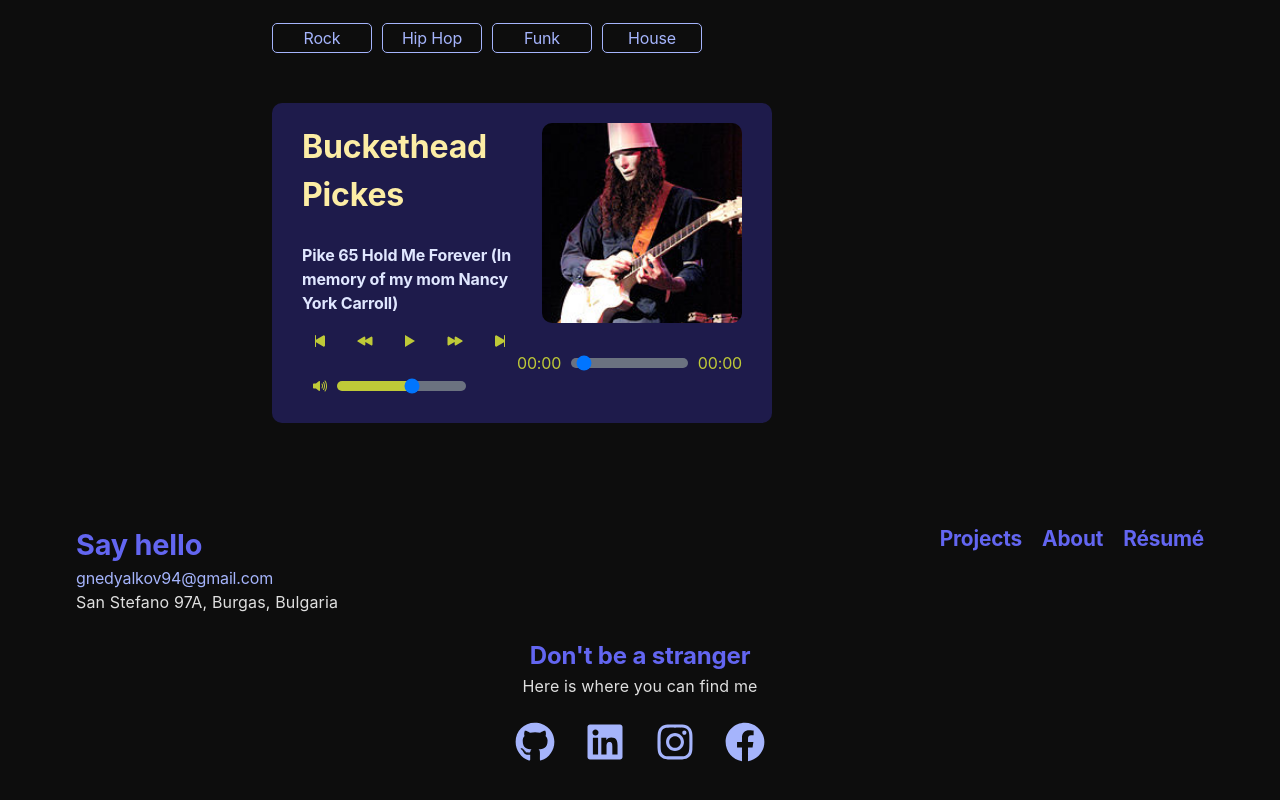
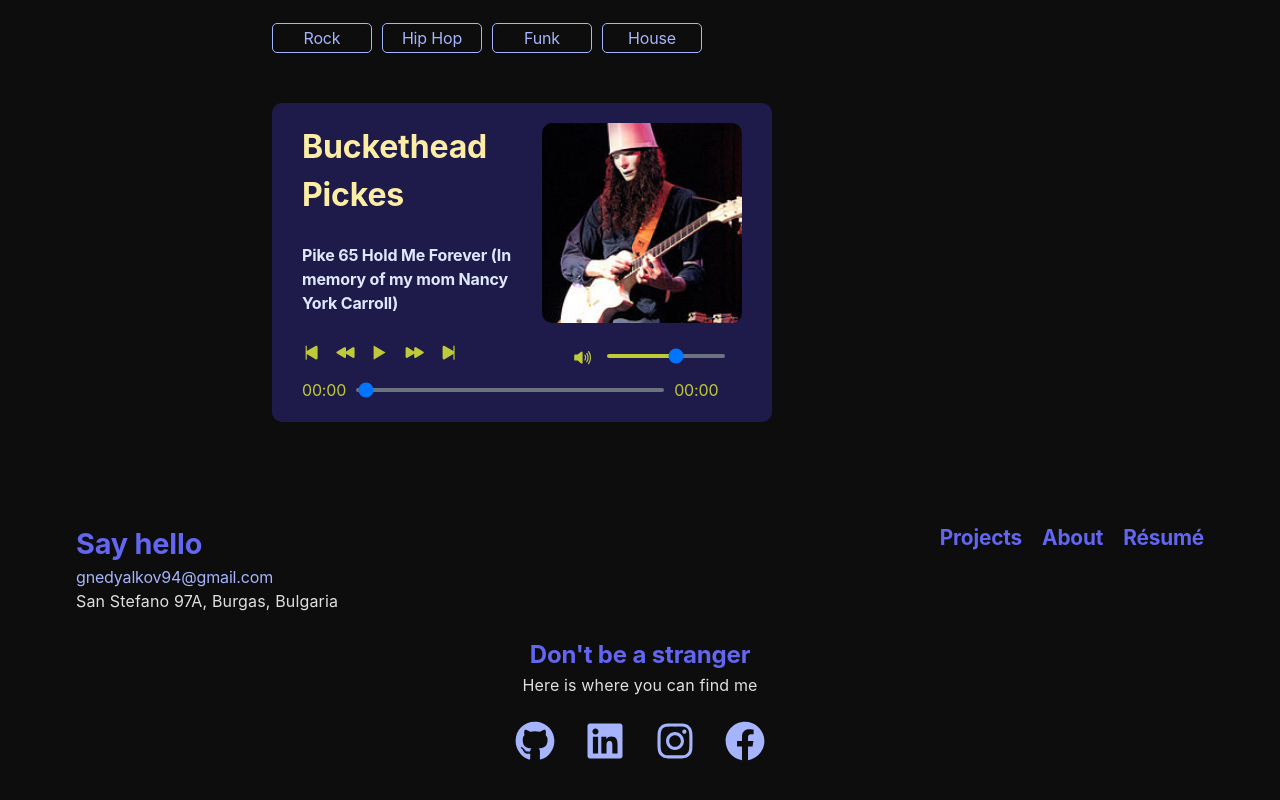
Before and after one commit to GeorgiNedyalkov/georginedyalkov.com, a React (Vite) app: page /about in a window 1280 px wide. Shown: the part 1960-2760 px from the top of the page. Built offline with nearby package versions, Linux system fonts and the light colour scheme.

Commit message:
style: changed the styles for the audio player

```diff
--- a/src/components/AudioPlayer/AudioPlayer.css
+++ b/src/components/AudioPlayer/AudioPlayer.css
@@ -14,14 +14,11 @@
 @media screen and (min-width: 768px) {
     .audio__controls {
         display: flex;
-        flex-direction: row;
         align-items: center;
         justify-content: space-between;
     }
 
 }
-
-
 
 /* layout */
 .track {
@@ -52,7 +49,6 @@
     .track__title {
         font-size: var(--text);
     }
-
 }
 
 .track__title {
@@ -79,25 +75,44 @@
 }
 
 /* controls */
+.controls-wrapper {
+    width: 100%;
+    display: flex;
+    flex-direction: column;
+    justify-content: center;
+}
+
+@media screen and (min-width: 768px) {
+    .controls-wrapper {
+        display: flex;
+        align-items: center;
+        flex-direction: row;
+        gap: 100px;
+        margin-top: 10px;
+    }
+}
+
 .controls {
-    margin-bottom: 10px;
     display: flex;
     align-items: center;
-    gap: 10px;
 }
 
 @media screen and (min-width: 768px) {
     .controls {
+        width: 50%;
         margin-bottom: 10px;
         display: flex;
         align-items: center;
-        gap: 10px;
+        gap: 0px;
     }
 }
 
+.volume {
+    width: 100%;
+}
+
 .audio__btn {
-    padding: 10px;
-    width: 35px;
+    padding: 10px 10px 10px 0px;
     height: 35px;
     font-size: 1rem;
     border: none;
@@ -112,10 +127,18 @@
     transform: scale(1.1);
 }
 
+@media screen and (min-width: 768px) {
+   .audio__btn {
+    font-size: 1.2rem;
+    padding-right: 15px;
+   }
+}
+
 /* progress bar */
 .progress {
     display: flex;
     align-items: center;
+    width: 100%;
     color: var(--secondary-yellow-700);
     gap: 10px;
 }
@@ -123,10 +146,11 @@
 input[type="range"] {
     --range-progress: 0%;
     -webkit-appearance: none;
-    height: 5px;
+    height: 1px;
     width: 60%;
-    padding: 5px;
+    padding: 2px;
     border: none;
+    width: 70%;
     border-radius: 20px;
     color: var(--secondary-yellow-700);
     background-color: var(--gray-500);
```
